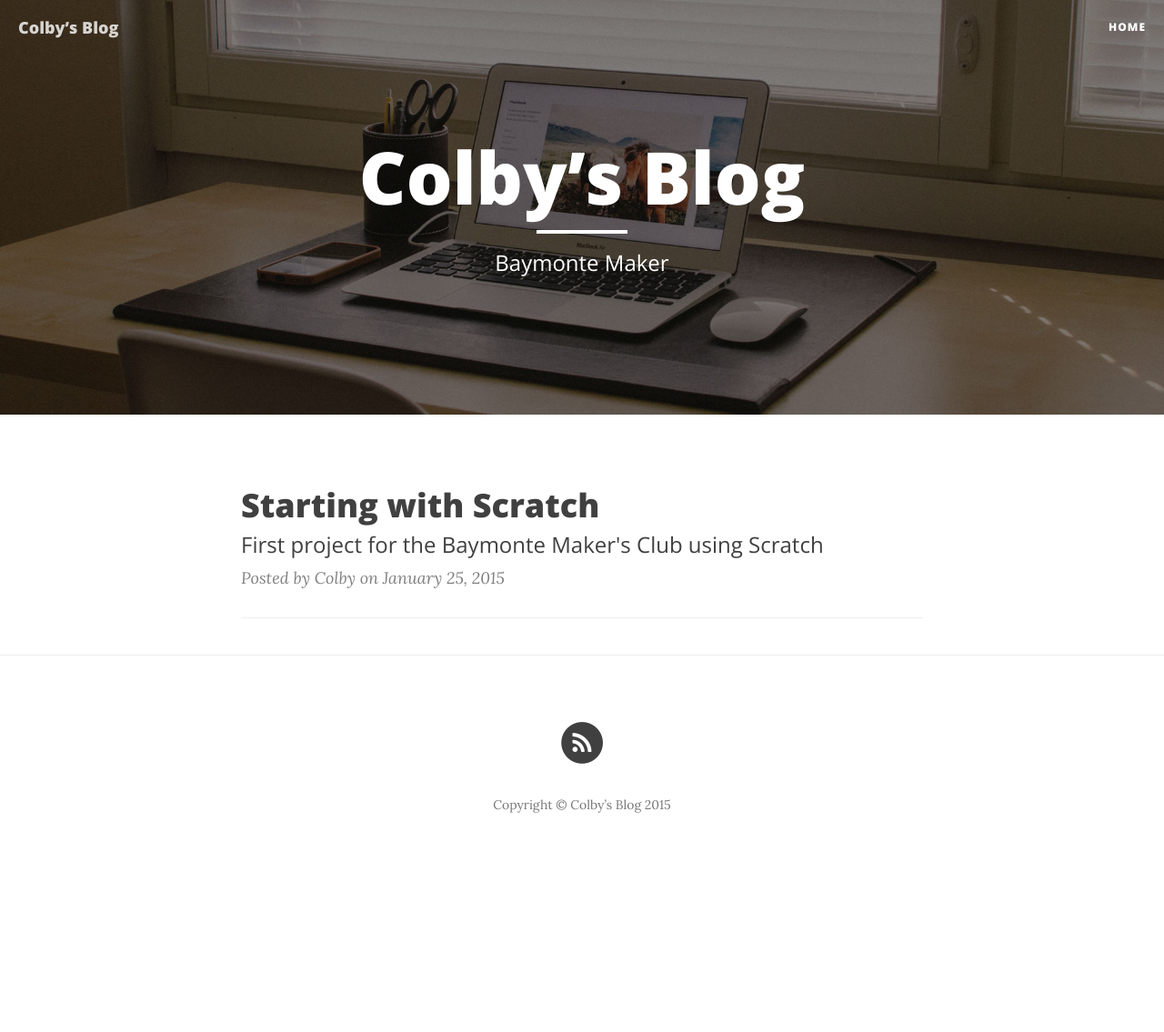
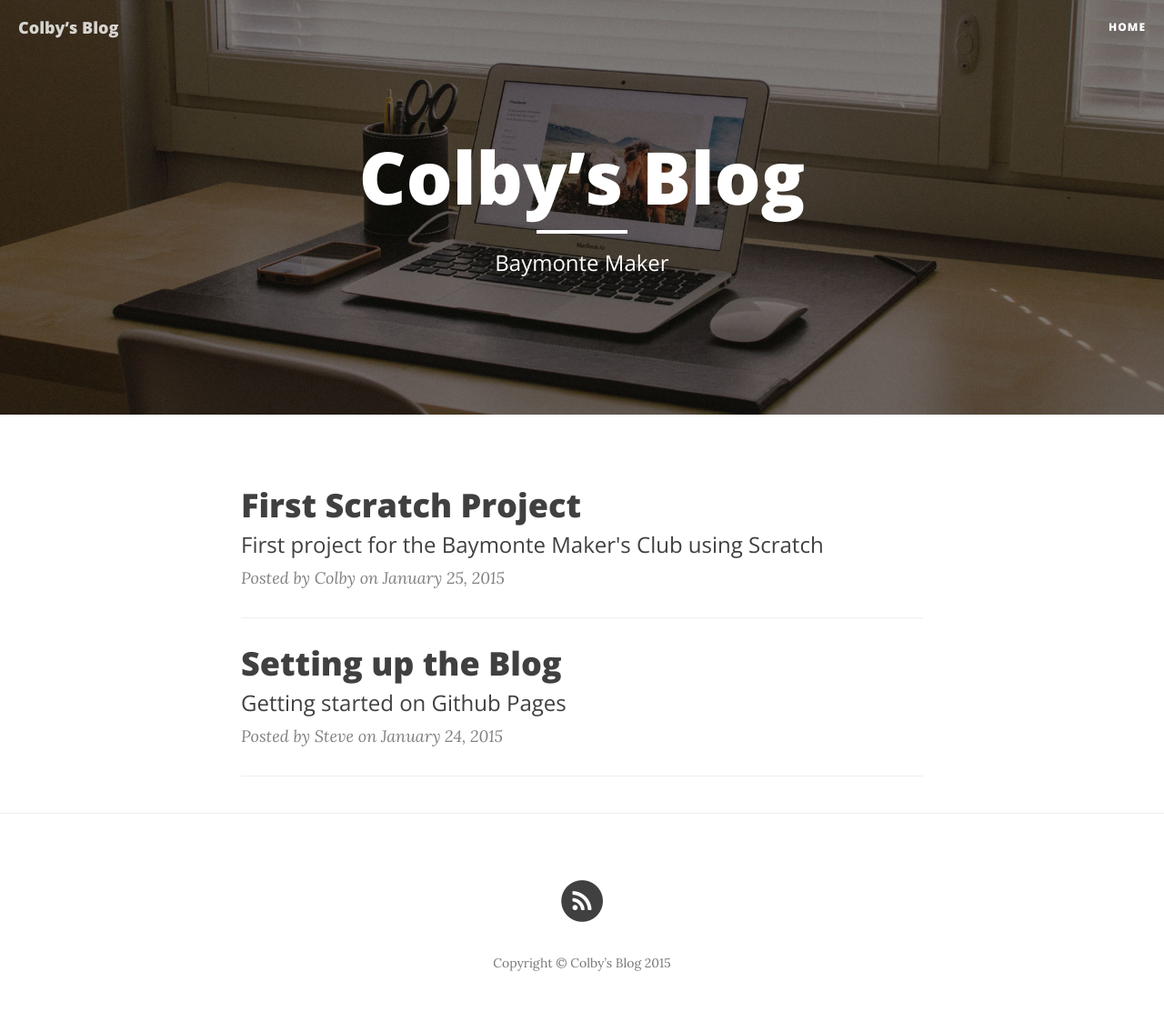
Before and after one commit to ctrefethen/ctrefethen.github.io, a Jekyll site: the page built from index.html, in a window 1280 px wide. Shown: the whole page at 91% size. Built offline with Jekyll 4.4.1, drawn with Linux system fonts in a browser that asks for light colours; nearby versions of some CDN libraries; the list of posts is cut into pages by our own code; before the commit the page ends 961 px from its top, so only the background shows below that.

Commit message:
initial posts

```diff
--- /dev/null
+++ b/_posts/2015-01-24-getting-started-with-github-pages.markdown
@@ -0,0 +1,9 @@
+---
+layout:     post
+title:      "Setting up the Blog"
+subtitle:   "Getting started on Github Pages"
+date:       2015-01-24 12:42:00
+author:     "Steve"
+header-img: "img/post-bg-06.jpg"
+---
+Started Colby with a new blog on [Github Pages](https://pages.github.com/).
--- a/_posts/2015-01-25-starting-with-scratch.markdown
+++ b/_posts/2015-01-25-starting-with-scratch.markdown
@@ -1,6 +1,6 @@
 ---
 layout:     post
-title:      "Starting with Scratch"
+title:      "First Scratch Project"
 subtitle:   "First project for the Baymonte Maker's Club using Scratch"
 date:       2015-01-25 12:42:00
 author:     "Colby"
```
Also changed, not shown: other parts of _posts/2015-01-25-starting-with-scratch.markdown (+1 -1 lines).
